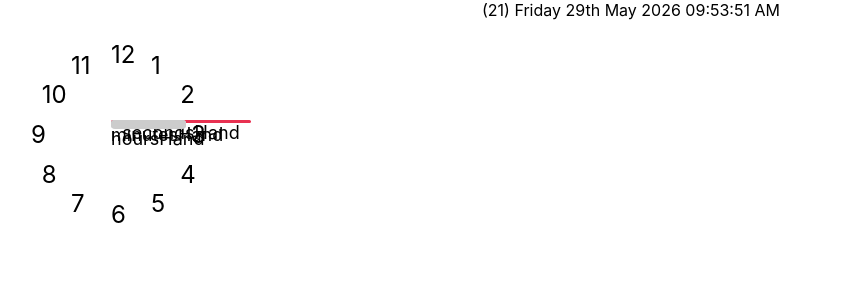
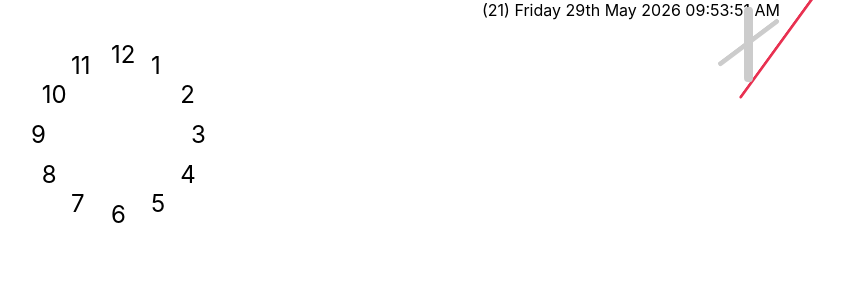
Before and after one commit to SirrorsMoore1975/sm1975-my-analog-clock, a React (Create React App) app in the folder my-analog-clock/: page / in a window 1280 px wide. Shown: the top 300 px of the page, without its empty margins (9-853 px from the left). Built offline with nearby package versions, Linux system fonts and the light colour scheme.

Commit message:
WIP: remove pageX pageY methods

```diff
--- a/my-analog-clock/src/components/ClockHand.jsx
+++ b/my-analog-clock/src/components/ClockHand.jsx
@@ -13,7 +13,6 @@ const ClockHand = ({
   zIndex = 0,
   borderTop = "1px solid #000",
 }) => {
-  const [pagePosition, setPagePosition] = useState({ left: null, top: null });
   const [offset, setOffset] = useState({ x: null, y: null });
   const { x, y } = useMousePosition();
   const { width, height } = useWindowSize();
@@ -33,26 +32,12 @@ const ClockHand = ({
       });
     }
   }, [x, y, width, height]);
-  const usePagePosition = () => {
-    useEffect(() => {
-      const updatePagePosition = (ev) => {
-        setPagePosition({ left: ev.pageX, top: ev.pageY });
-      };
-      window.addEventListener("mousemove", updatePagePosition);
-      return () => {
-        window.removeEventListener("mousemove", updatePagePosition);
-      };
-    }, []);
-    return pagePosition;
-  };
-
-  const { left, top } = usePagePosition();
 
   return (
     <>
       <div
         style={{
-          position: "fixed",
+          position: "grid",
           pointEvent: "none",
           top: 0,
           buttom: 0,
@@ -80,13 +65,13 @@ const ClockHand = ({
             }}
           >
             {debug ? (
-              `handsObject:${handsDegree} left:${left} top:${top}`
+              `handsObject:${handsDegree} left:${x} top:${y}`
             ) : (
               <span
                 style={{
                   position: "absolute",
-                  transform: `translate(0px,-80px) rotate(--${handsDegree}deg)`,
-                  transformOrigin: `left center`,
+                  transform: `translate(0px,-80px) rotate(${handsDegree}deg)`,
+                  transformOrigin: `center center`,
                   left: "50%",
                   top: "50%",
                   fontSize: 18,
@@ -95,10 +80,9 @@ const ClockHand = ({
                   borderTop: `${borderTop}`,
                   width: `${handWidth}px`,
                   height: `${handHeight}px`,
+                  userSelect: "none",
                 }}
-              >
-                {`${className}`}
-              </span>
+              ></span>
             )}
           </span>
         </div>
```
